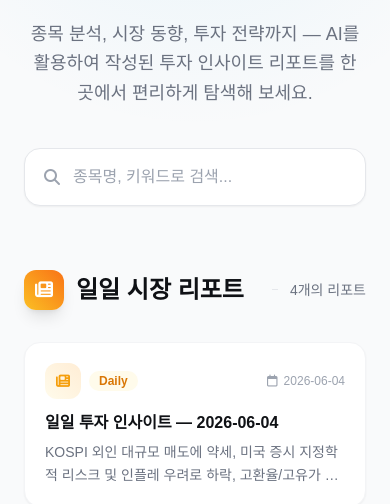
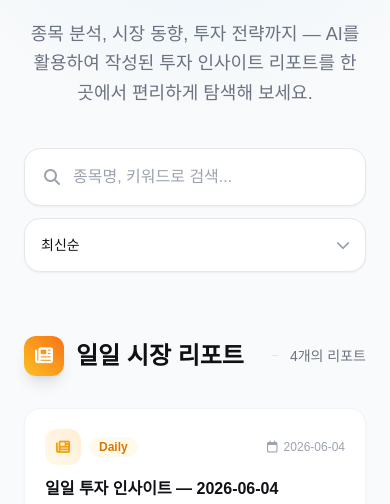
Before and after one commit to royalahn/invest, a plain HTML site: page index.html in a window 390 px wide. Shown: the part 282-786 px from the top of the page. Drawn offline with nearby package versions, Linux system fonts and the light colour scheme; a web font is replaced by a local one.

Commit message:
feat: add sort order dropdown (asc/desc)

```diff
--- a/index.html
+++ b/index.html
@@ -142,10 +142,19 @@
                 종목 분석, 시장 동향, 투자 전략까지 — AI를 활용하여 작성된 투자 인사이트 리포트를 한 곳에서 편리하게 탐색해 보세요.
             </p>
 
-            <!-- Search Bar -->
-            <div class="max-w-xl mx-auto relative group">
-                <i class="fa-solid fa-magnifying-glass absolute left-5 top-1/2 transform -translate-y-1/2 text-gray-400 group-focus-within:text-sky-500 transition-colors"></i>
-                <input type="text" id="search-input" placeholder="종목명, 키워드로 검색..." class="w-full pl-12 pr-4 py-4 rounded-2xl bg-white dark:bg-gray-800 border border-gray-200 dark:border-gray-700 shadow-sm focus:outline-none focus:ring-2 focus:ring-sky-500 transition-all text-gray-900 dark:text-white placeholder-gray-400">
+            <!-- Search & Sort -->
+            <div class="max-w-2xl mx-auto flex flex-col sm:flex-row gap-3">
+                <div class="relative group flex-grow">
+                    <i class="fa-solid fa-magnifying-glass absolute left-5 top-1/2 transform -translate-y-1/2 text-gray-400 group-focus-within:text-sky-500 transition-colors"></i>
+                    <input type="text" id="search-input" placeholder="종목명, 키워드로 검색..." class="w-full pl-12 pr-4 py-4 rounded-2xl bg-white dark:bg-gray-800 border border-gray-200 dark:border-gray-700 shadow-sm focus:outline-none focus:ring-2 focus:ring-sky-500 transition-all text-gray-900 dark:text-white placeholder-gray-400">
+                </div>
+                <div class="relative shrink-0">
+                    <select id="sort-select" class="h-full w-full sm:w-36 px-4 py-4 rounded-2xl bg-white dark:bg-gray-800 border border-gray-200 dark:border-gray-700 shadow-sm focus:outline-none focus:ring-2 focus:ring-sky-500 transition-all text-gray-900 dark:text-white appearance-none cursor-pointer text-sm font-medium">
+                        <option value="desc">최신순</option>
+                        <option value="asc">과거순</option>
+                    </select>
+                    <i class="fa-solid fa-chevron-down absolute right-4 top-1/2 transform -translate-y-1/2 text-gray-400 pointer-events-none text-sm"></i>
+                </div>
             </div>
         </section>
 
@@ -277,6 +286,31 @@
             };
 
             const searchInput = document.getElementById('search-input');
+            const sortSelect = document.getElementById('sort-select');
+            let currentSort = 'desc';
+
+            function sortItems(items) {
+                return items.sort((a, b) => {
+                    const dateA = a.date || "";
+                    const dateB = b.date || "";
+                    const fileA = a.filename || "";
+                    const fileB = b.filename || "";
+
+                    if (currentSort === 'desc') {
+                        return dateB.localeCompare(dateA) || fileB.localeCompare(fileA);
+                    } else {
+                        return dateA.localeCompare(dateB) || fileA.localeCompare(fileB);
+                    }
+                });
+            }
+
+            sortSelect.addEventListener('change', (e) => {
+                currentSort = e.target.value;
+                allDaily = sortItems(allDaily);
+                allPages = sortItems(allPages);
+                renderDaily(getFilteredDaily());
+                renderPages(getFilteredPages());
+            });
 
             // ══════════════════════════════════════
             // Section 1: Daily Reports (daily.json)
@@ -491,7 +525,7 @@
 
             // Process pages.json (insights)
             if (pagesRes.status === 'fulfilled') {
-                allPages = pagesRes.value.sort((a, b) => (b.date || "").localeCompare(a.date || "") || (b.filename || "").localeCompare(a.filename || ""));
+                allPages = sortItems(pagesRes.value);
                 buildCategoryFilters();
                 renderPages(allPages);
             } else {
@@ -504,9 +538,9 @@
                 `;
             }
 
-            // Process daily.json (daily reports) — sorted by date descending
+            // Process daily.json (daily reports)
             if (dailyRes.status === 'fulfilled') {
-                allDaily = dailyRes.value.sort((a, b) => b.date.localeCompare(a.date) || b.filename.localeCompare(a.filename));
+                allDaily = sortItems(dailyRes.value);
                 renderDaily(allDaily);
             } else {
                 console.error('Failed to load daily.json:', dailyRes.reason);
```
